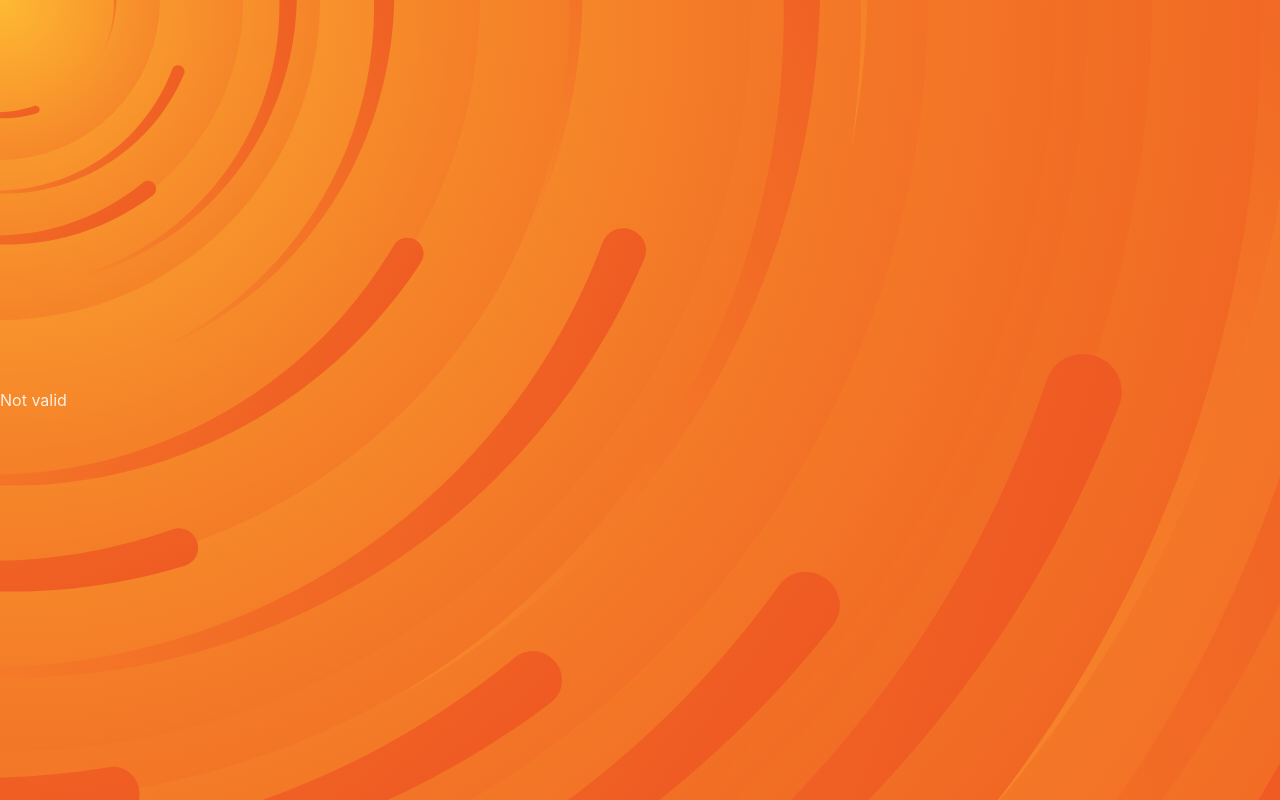
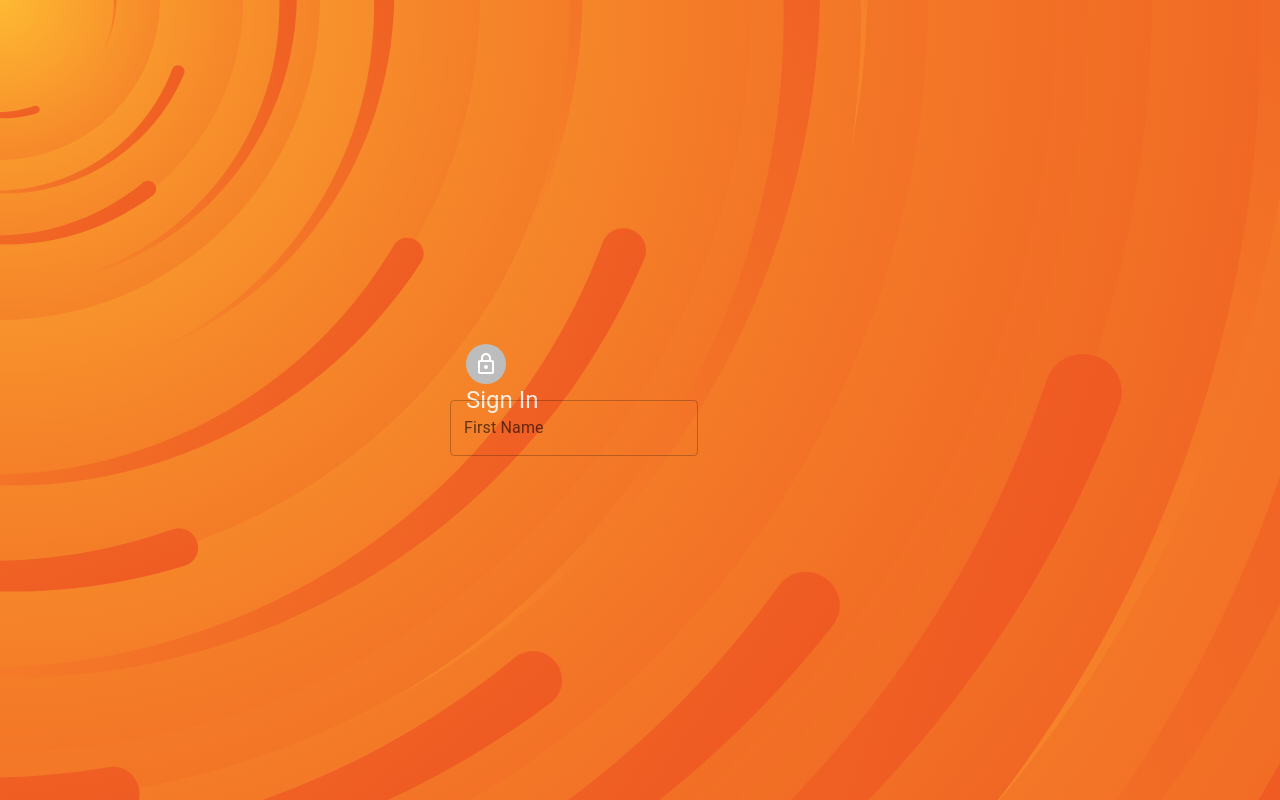
Before and after one commit to itumulak/memories-mern-stack, a React (Vite) app in the folder client/: page /auth in a window 1280 px wide. Built offline with nearby package versions, Linux system fonts and the light colour scheme.

Commit message:
Working on the Auth page

```diff
--- a/client/src/App.jsx
+++ b/client/src/App.jsx
@@ -1,13 +1,12 @@
 import { Container } from "@mui/material";
-import "./index.css";
-import NavBar from "./components/NavBar/NavBar";
-import Home from "./components/Home/Home";
+import { RouterProvider } from 'react-router-dom';
+
+import router from "./router/router";
 
 function App() {
     return (
         <Container maxWidth="lg" className="!flex flex-col gap-y-10">
-            <NavBar/>
-            <Home/>
+            <RouterProvider router={router} />
         </Container>
     )
 }
--- /dev/null
+++ b/client/src/Pages/Auth/Auth.jsx
@@ -0,0 +1,27 @@
+import { Container, Stack, Avatar, Typography, Grid, TextField } from "@mui/material";
+import LockOutlinedIcon from '@mui/icons-material/LockOutlined';
+
+export default () => {
+    const handleSignUp = () => {
+
+    }
+
+    return (
+        <Container component="main" maxWidth="xs">
+            <Container className="gap-4">
+                <Avatar>
+                    <LockOutlinedIcon/>
+                </Avatar>
+                <Typography variant="h5">Sign In</Typography>
+            </Container>
+            <Container>
+                <form>
+                    <Grid container spacing={2}>
+                        <TextField name="firstName" label="First Name" handleChange />
+                    </Grid>
+                </form>
+            </Container>
+
+        </Container>
+    )
+}
--- /dev/null
+++ b/client/src/Pages/Auth/InputBuilder.jsx
@@ -0,0 +1,32 @@
+import { useState } from "react";
+import { Grid, TextField, InputAdornment, IconButton } from "@mui/material";
+import VisibilityIcon from '@mui/icons-material/Visibility';
+import VisibilityOffIcon from '@mui/icons-material/VisibilityOff';
+
+export default ({name, label, type, handleShowPassword = {}, ...props}) => {
+    const [showPassword, setShowPassword] = useState(false)
+
+    const handleShowPassword = () => {
+        setShowPassword(!showPassword)
+    }
+
+    return (
+        <Grid item xs={12} sm={isHalf ? 6 : 12}>
+            <TextField
+                name={name}
+                label={label}
+                type={type}
+                InputProps={type === 'password' && {
+                    endAdornment: (
+                        <InputAdornment position="end">
+                            <IconButton onClick={handleShowPassword}>
+                                {showPassword ? <VisibilityIcon/> : <VisibilityOffIcon/>}
+                            </IconButton>
+                        </InputAdornment>
+                    )
+                }}
+                {...props}
+            />
+        </Grid>
+    )
+}
--- /dev/null
+++ b/client/src/Pages/Home/Home.jsx
@@ -0,0 +1,41 @@
+import { useEffect } from 'react'
+import { useDispatch, useSelector } from "react-redux";
+import { Grow, Container, Grid } from "@mui/material";
+import { CircularProgress } from "@mui/material";
+
+import { fetchPostsApi } from "../../api";
+import Form from '../../components/Form/Form'
+import Posts from '../../components/Posts/Posts'
+import NavBar from '../../components/NavBar/NavBar';
+
+export default () => {
+    const dispatch = useDispatch();
+    const posts = useSelector(state => state.posts.items)
+
+    useEffect(() => {
+        dispatch(fetchPostsApi())
+    }, [dispatch])
+
+    return (
+        <>
+            <NavBar/>
+            <Grow in>
+                <Container>
+                    <Grid minHeight={600} container justifyItems="space-between" alignItems="stretch" spacing={3}>
+                    {
+                        !posts.length > 0 ? <div className="m-auto"><CircularProgress/></div> :
+                        <>
+                            <Grid item xs={12} sm={4}>
+                                <Form/>
+                            </Grid>
+                            <Grid item xs={12} sm={8}>
+                                <Posts posts={posts}/>
+                            </Grid>
+                        </>
+                    }
+                    </Grid>
+                </Container>
+            </Grow>
+        </>
+    )
+}
--- a/client/src/components/Home/Home.jsx
+++ /dev/null
@@ -1,37 +0,0 @@
-import { useEffect } from 'react'
-import { useDispatch, useSelector } from "react-redux";
-import { Grow, Container, Grid } from "@mui/material";
-import { CircularProgress } from "@mui/material";
-
-import { fetchPostsApi } from "../../api";
-import Form from '../Form/Form'
-import Posts from '../Posts/Posts'
-
-export default () => {
-    const dispatch = useDispatch();
-    const posts = useSelector(state => state.posts.items)
-
-    useEffect(() => {
-        dispatch(fetchPostsApi())
-    }, [dispatch])
-
-    return (
-        <Grow in>
-            <Container>
-                <Grid minHeight={600} container justifyItems="space-between" alignItems="stretch" spacing={3}>
-                {
-                    !posts.length > 0 ? <div className="m-auto"><CircularProgress/></div> :
-                    <>
-                        <Grid item xs={12} sm={4}>
-                            <Form/>
-                        </Grid>
-                        <Grid item xs={12} sm={8}>
-                            <Posts posts={posts}/>
-                        </Grid>
-                    </>
-                }
-                </Grid>
-            </Container>
-        </Grow>
-    )
-}
--- /dev/null
+++ b/client/src/components/Toolbar/Toolbar.jsx
@@ -0,0 +1,9 @@
+import { Avatar, Typography, Button, Toolbar } from "@mui/material";
+
+export default () => {
+    return (
+        <div>
+            John Doe
+        </div>
+    )
+}
--- a/client/src/main.jsx
+++ b/client/src/main.jsx
@@ -1,16 +1,16 @@
 import React from 'react'
 import ReactDOM from 'react-dom/client'
 import { Provider } from "react-redux";
+
 import store from "./redux/store.jsx";
-import router from "./router";
-import { RouterProvider } from 'react-router-dom';
 import './index.css'
+import App from './App.jsx';
 
 
 ReactDOM.createRoot(document.getElementById('root')).render(
   <React.StrictMode>
     <Provider store={store}>
-      <RouterProvider router={router} />
+      <App/>
     </Provider>
   </React.StrictMode>,
 )
```
Also changed, not shown: client/src/router/router.jsx (renamed from client/src/router/index.jsx, +8 -3 lines).
